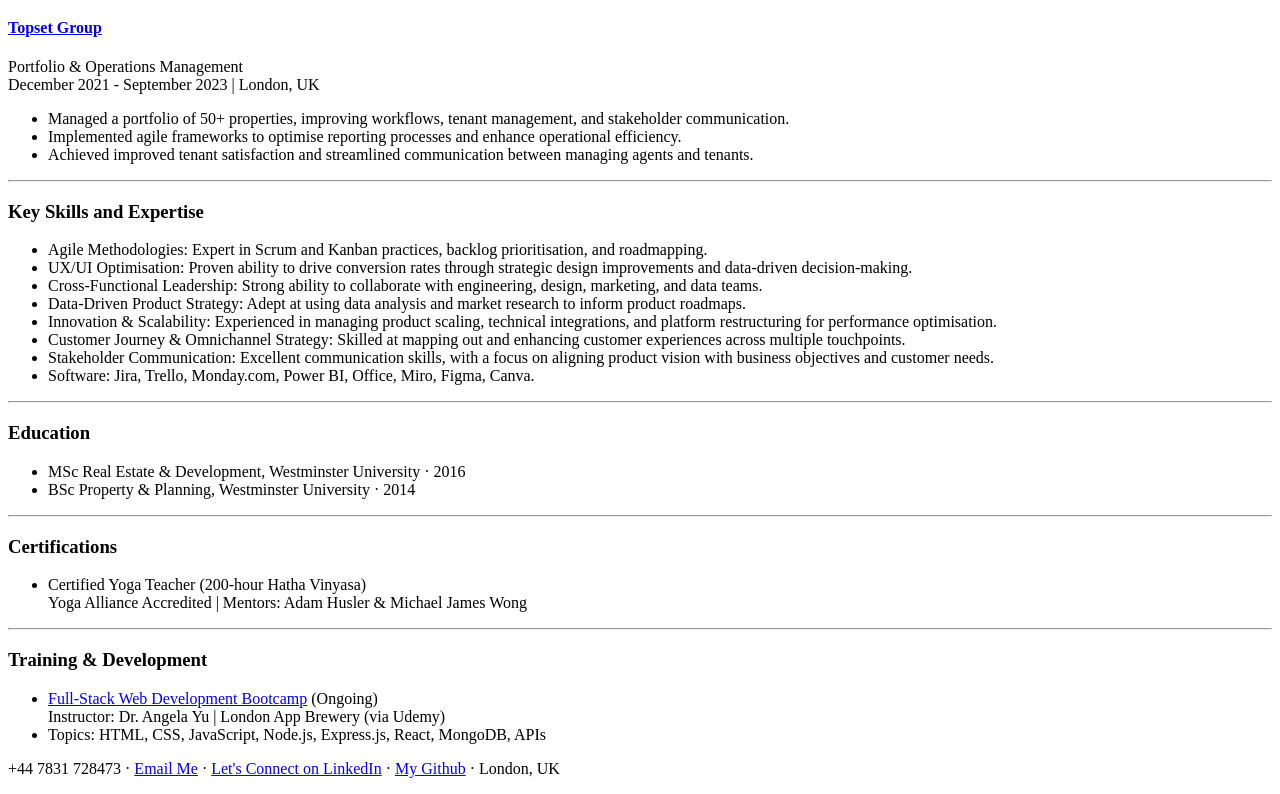
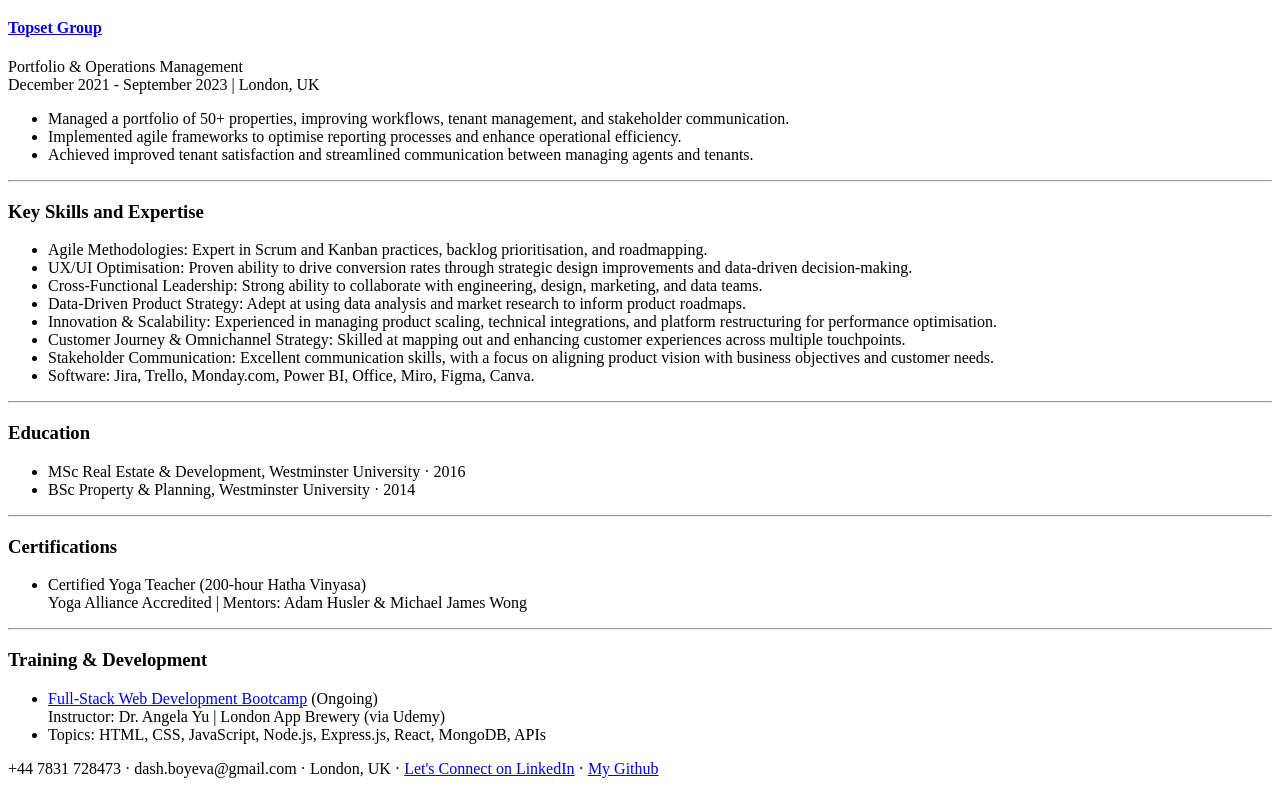
Before and after one commit to dboyeva/html-resume, a plain HTML site: page index.html in a window 1280 px wide. Shown: the part 1109-1903 px from the top of the page. Drawn offline with Linux system fonts and the light colour scheme.

Commit message:
Update index.html
Removed the hyperlink from email while working out how to make it open default mail app.

```diff
--- a/index.html
+++ b/index.html
@@ -91,7 +91,7 @@
         </ul>
         <footer>
             <p>
-                +44 7831 728473 · <a href="malito:dash.boyeva@gmail.com">Email Me</a> · <a href="https://www.linkedin.com/in/dash-boyeva/"> Let's Connect on LinkedIn</a> · <a href="https://github.com/dboyeva">My Github</a> · London, UK
+                +44 7831 728473 · dash.boyeva@gmail.com · London, UK · <a href="https://www.linkedin.com/in/dash-boyeva/"> Let's Connect on LinkedIn</a> · <a href="https://github.com/dboyeva">My Github</a>
             </p>
         </footer>
     </body>
```
